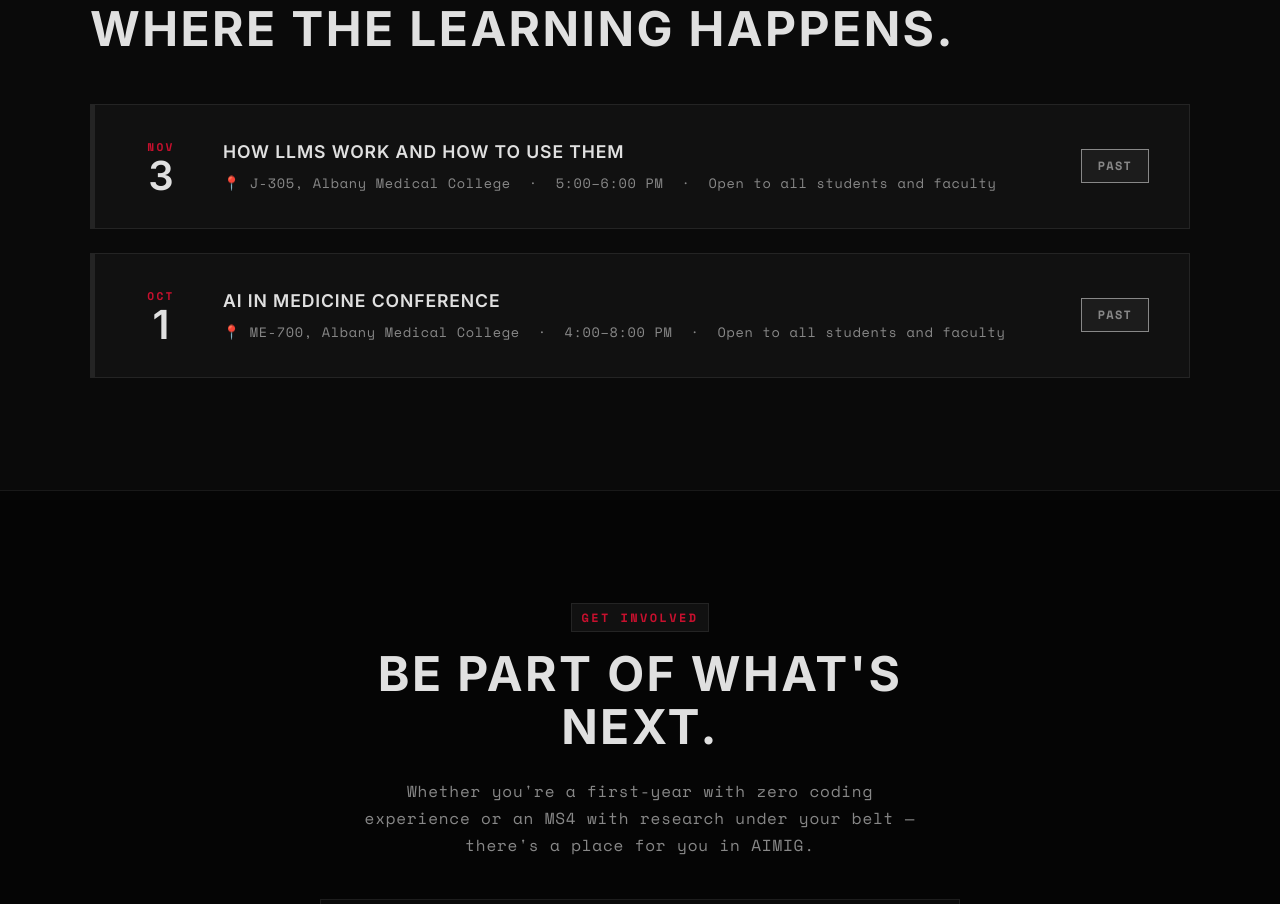
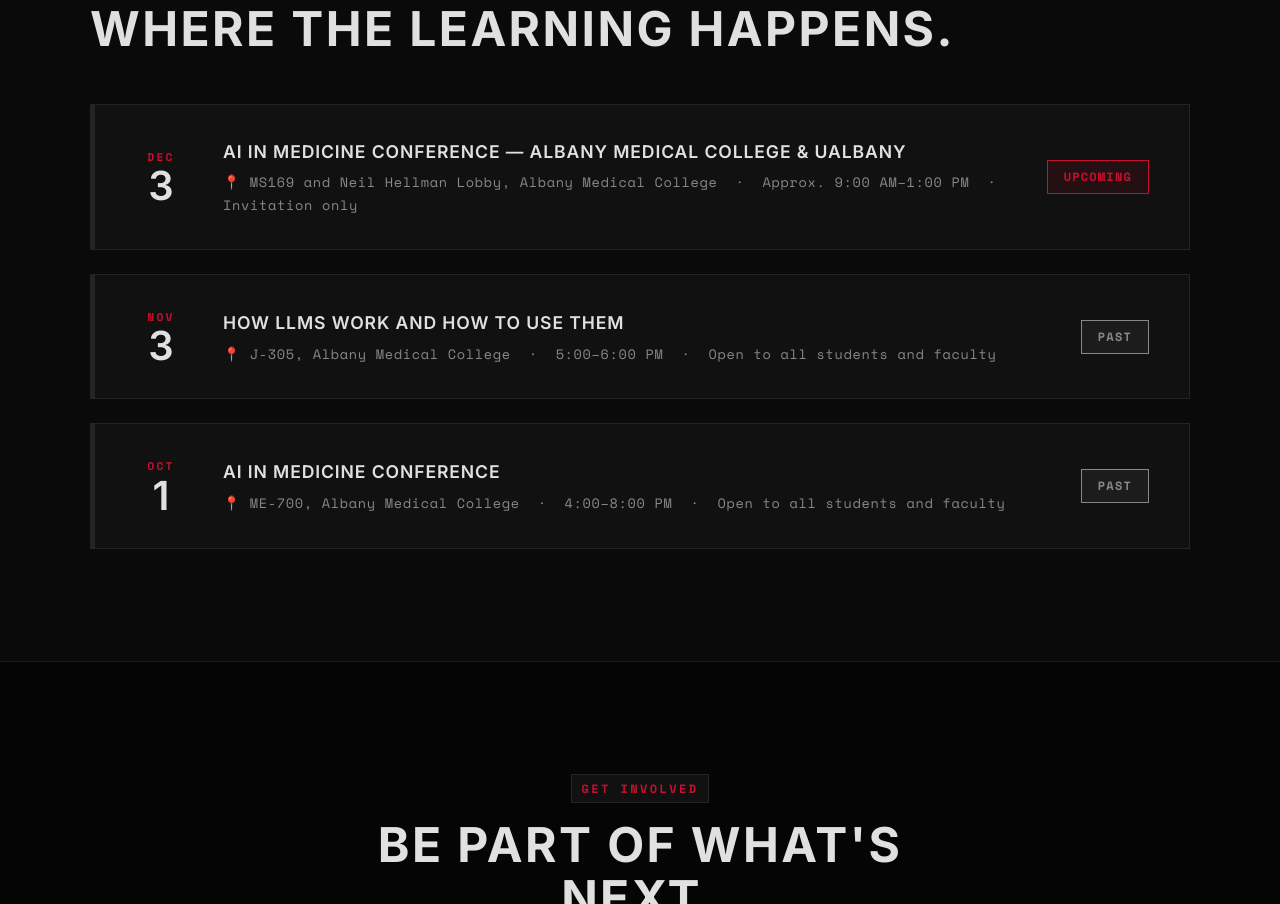
Before and after one commit to AI-in-Medicine-at-AMC/AIMIG-Website, a plain HTML site: page index.html in a window 1280 px wide. Shown: the part 2785-3689 px from the top of the page. Drawn offline with nearby package versions, Linux system fonts and the light colour scheme.

Commit message:
Add December 3 AI in Medicine conference to events

```diff
--- a/index.html
+++ b/index.html
@@ -1039,6 +1039,18 @@
       <div class="events-list reveal-stagger">
         <div class="event-card">
           <div class="event-date">
+            <div class="event-month">DEC</div>
+            <div class="event-day">3</div>
+          </div>
+          <div>
+            <div class="event-title">AI in Medicine Conference — Albany Medical College &amp; UAlbany</div>
+            <div class="event-meta">📍 MS169 and Neil Hellman Lobby, Albany Medical College &nbsp;·&nbsp; Approx. 9:00 AM–1:00 PM &nbsp;·&nbsp; Invitation only</div>
+          </div>
+          <span class="event-badge badge-upcoming">Upcoming</span>
+        </div>
+
+        <div class="event-card">
+          <div class="event-date">
             <div class="event-month">NOV</div>
             <div class="event-day">3</div>
           </div>
```
